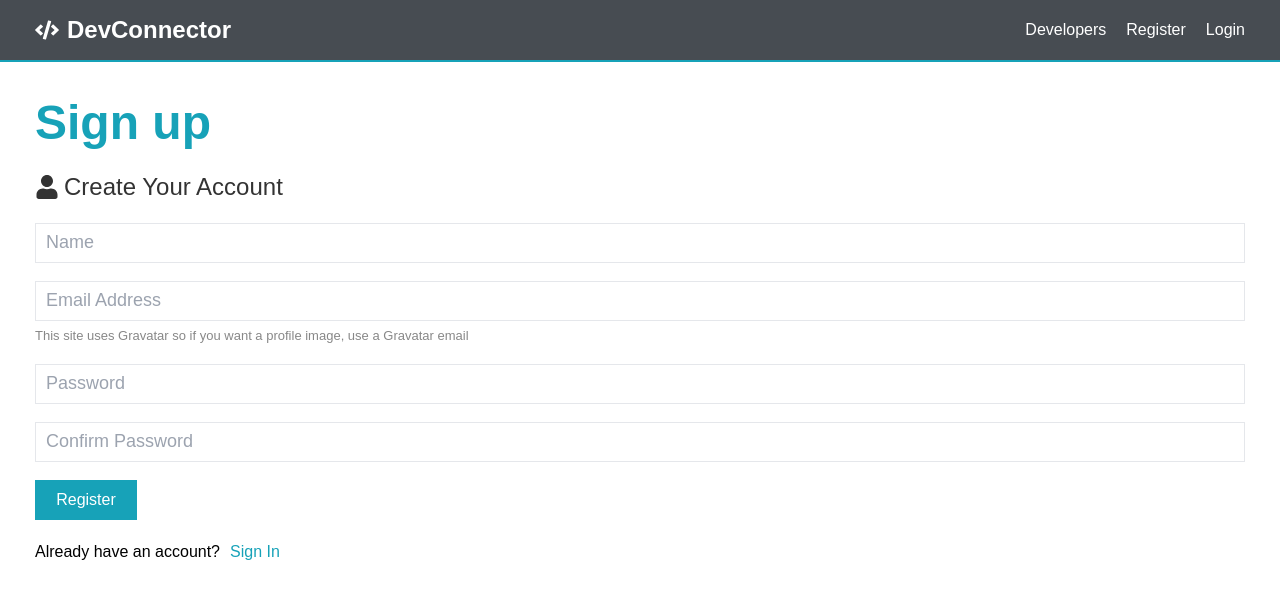
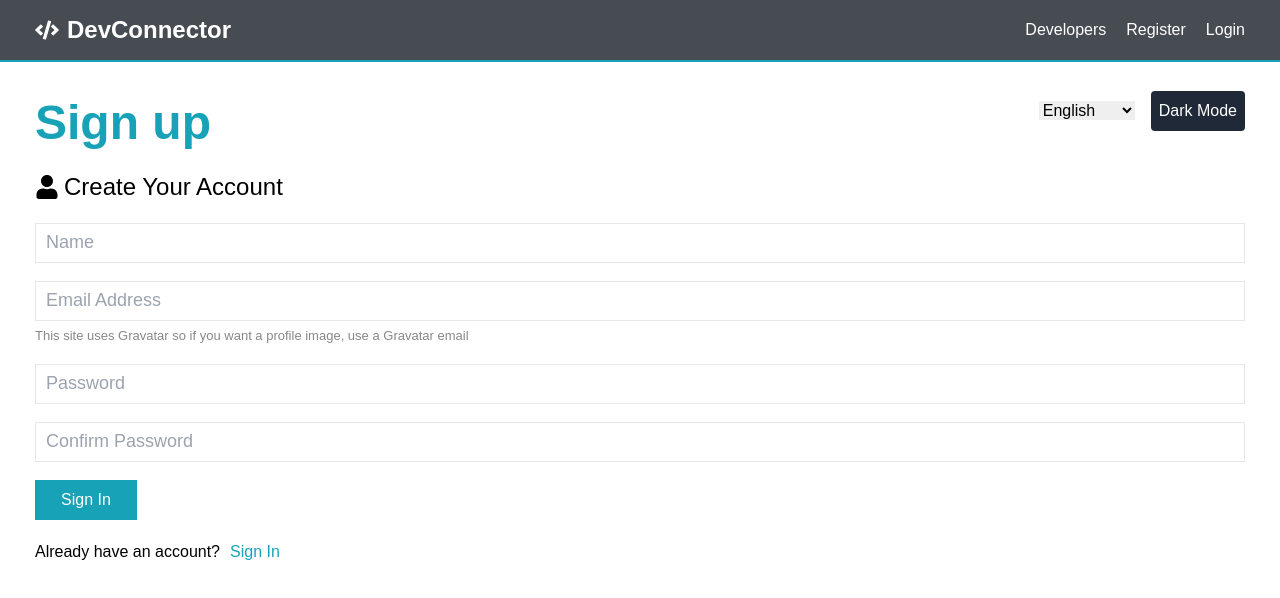
Before and after one commit to JamshidPardayev/DevConnector, a React (Vite) app: page /Signup in a window 1280 px wide. Shown: the top 598 px of the page. Built offline with nearby package versions, Linux system fonts and the light colour scheme.

Commit message:
Dark mode va Language qushildi

```diff
--- a/src/Dashboard.jsx
+++ b/src/Dashboard.jsx
@@ -5,7 +5,7 @@ import { FaUser } from "react-icons/fa";
 function Dashboard(){
     return (
         <div className='px-[35px] font-raleway'>
-            <h1 className='text-[48px] text-[#17a2b8] mt-[25px] font-bold '>Sign In</h1>
+            <h1 className='text-[48px] text-[#17a2b8] mt-[25px] font-bold '>Dashboard</h1>
             <p className='flex items-center gap-x-[5px] text-[24px] text-[#333333] mt-[10px]'><FaUser />Welcome New User</p>
             <p className='text-[16px] text-[#333333] mt-[16px]'>You have not yet setup a profile, please add some info</p>
             <button className='w-[140px] h-[40px] bg-[#17a2b8] text-[white] mt-[16px]'>Create Profile</button>
--- a/src/Login.jsx
+++ b/src/Login.jsx
@@ -1,12 +1,51 @@
 import React, { useState } from 'react';
 import { FaUser } from "react-icons/fa";
 import { Link, useNavigate } from 'react-router-dom';
+
+const translations = {
+    en: {
+        title: 'Sign In',
+        subtitle: 'Sign Into Your Account',
+        emailPlaceholder: 'Email Address',
+        passwordPlaceholder: 'Password',
+        loginButton: 'Login',
+        noAccount: "Don't have an account?",
+        signUp: 'Sign Up',
+        errorIncorrect: 'Email or password is incorrect',
+        errorNoUser: 'No user found. Please sign up first.',
+    },
+    ru: {
+        title: 'Войти',
+        subtitle: 'Войдите в свой аккаунт',
+        emailPlaceholder: 'Адрес электронной почты',
+        passwordPlaceholder: 'Пароль',
+        loginButton: 'Войти',
+        noAccount: 'У вас нет аккаунта?',
+        signUp: 'Зарегистрироваться',
+        errorIncorrect: 'Неправильный адрес электронной почты или пароль',
+        errorNoUser: 'Пользователь не найден. Пожалуйста, сначала зарегистрируйтесь.',
+    },
+    uz: {
+        title: 'Kirish',
+        subtitle: 'Hisobingizga kiring',
+        emailPlaceholder: 'Elektron pochta manzili',
+        passwordPlaceholder: 'Parol',
+        loginButton: 'Kirish',
+        noAccount: 'Hisobingiz yo\'qmi?',
+        signUp: 'Ro\'yxatdan o\'tish',
+        errorIncorrect: 'Elektron pochta yoki parol noto\'g\'ri',
+        errorNoUser: 'Foydalanuvchi topilmadi. Iltimos, avval ro\'yxatdan o\'ting.',
+    }
+};
 
 function Login() {
     const [email, setEmail] = useState('');
     const [password, setPassword] = useState('');
     const [error, setError] = useState('');
+    const [language, setLanguage] = useState('en');
+    const [darkMode, setDarkMode] = useState(false); // Dark mode state
     const navigate = useNavigate();
+
     const goLogin = (e) => {
         e.preventDefault();
 
@@ -16,24 +55,39 @@ function Login() {
             if (userData.email === email && userData.password === password) {
                 navigate('/Dashboard');
             } else {
-                setError('Email or password is incorrect');
+                setError(translations[language].errorIncorrect);
             }
         } else {
-            setError('No user found. Please sign up first.');
+            setError(translations[language].errorNoUser);
         }
     };
 
     return (
-        <div className='px-[35px] font-raleway'>
-            <h1 className='text-[48px] text-[#17a2b8] mt-[25px] font-bold'>Sign In</h1>
-            <p className='flex items-center gap-x-[5px] text-[24px] text-[#333333] mt-[10px]'>
-                <FaUser /> Sign Into Your Account
+        <div className={`px-[35px] min-h-[89vh]  font-raleway ${darkMode ? 'bg-gray-800 text-white' : 'bg-white text-black'}`}>
+            <div className='flex items-center justify-between'>
+                <h1 className='text-[48px] text-[#17a2b8] mt-[25px] font-bold'>{translations[language].title}</h1>
+                <div className='flex items-center'>
+                    <select className='outline-none cursor-pointer' onChange={(e) => setLanguage(e.target.value)} value={language}>
+                        <option value="en">English</option>
+                        <option value="ru">Русский</option>
+                        <option value="uz">O'zbekcha</option>
+                    </select>
+                    <button
+                        className={`ml-4 p-2 rounded ${darkMode ? 'bg-white text-black' : 'bg-gray-800 text-white'}`}
+                        onClick={() => setDarkMode(!darkMode)}
+                    >
+                        {darkMode ? 'Light Mode' : 'Dark Mode'}
+                    </button>
+                </div>
+            </div>
+            <p className='flex items-center gap-x-[5px] text-[24px] mt-[10px]'>
+                <FaUser /> {translations[language].subtitle}
             </p>
             <form onSubmit={goLogin}>
                 <input
                     className='h-[40px] w-[100%] border mt-[18px] px-[10px] placeholder:text-[18px] outline-none'
                     required
-                    placeholder='Email Address'
+                    placeholder={translations[language].emailPlaceholder}
                     type="email"
                     value={email}
                     onChange={(e) => setEmail(e.target.value)}
@@ -41,7 +95,7 @@ function Login() {
                 <input
                     className='h-[40px] w-[100%] border mt-[18px] px-[10px] placeholder:text-[18px] outline-none'
                     required
-                    placeholder='Password'
+                    placeholder={translations[language].passwordPlaceholder}
                     type="password"
                     value={password}
                     onChange={(e) => setPassword(e.target.value)}
@@ -51,13 +105,13 @@ function Login() {
                     className='w-[102px] h-[40px] bg-[#17a2b8] text-[white] hover:bg-blue-600 duration-[.3s] mt-[18px]'
                     type="submit"
                 >
-                    Login
+                    {translations[language].loginButton}
                 </button>
             </form>
             <div className='flex flex-wrap items-center gap-x-[10px] mt-[20px]'>
-                <p>Don't have an account?</p>
+                <p>{translations[language].noAccount}</p>
                 <Link to='/Signup'>
-                    <button className='text-[#17a2b8]'>Sign Up</button>
+                    <button className='text-[#17a2b8]'>{translations[language].signUp}</button>
                 </Link>
             </div>
         </div>
--- a/src/Signup.jsx
+++ b/src/Signup.jsx
@@ -1,6 +1,51 @@
 import React, { useState } from 'react';
 import { FaUser } from "react-icons/fa";
 import { Link, useNavigate } from 'react-router-dom';
+
+const translations = {
+    en: {
+        title: 'Sign up',
+        subtitle: 'Create Your Account',
+        namePlaceholder: 'Name',
+        emailPlaceholder: 'Email Address',
+        passwordPlaceholder: 'Password',
+        confirmPasswordPlaceholder: 'Confirm Password',
+        registrationSuccess: 'Registration successful!',
+        errorFill: "Please fill out all fields",
+        errorPasswordMismatch: 'Passwords do not match',
+        alreadyHaveAccount: 'Already have an account?',
+        signIn: 'Sign In',
+        gravatarInfo: 'This site uses Gravatar so if you want a profile image, use a Gravatar email',
+    },
+    ru: {
+        title: 'Регистрация',
+        subtitle: 'Создайте свою учетную запись',
+        namePlaceholder: 'Имя',
+        emailPlaceholder: 'Электронная почта',
+        passwordPlaceholder: 'Пароль',
+        confirmPasswordPlaceholder: 'Подтвердите пароль',
+        registrationSuccess: 'Регистрация успешна!',
+        errorFill: 'Пожалуйста, заполните все поля',
+        errorPasswordMismatch: 'Пароли не совпадают',
+        alreadyHaveAccount: 'Уже есть аккаунт?',
+        signIn: 'Войти',
+        gravatarInfo: 'Этот сайт использует Gravatar, поэтому, если вы хотите изображение профиля, используйте адрес электронной почты Gravatar',
+    },
+    uz: {
+        title: 'Ro\'yxatdan o\'tish',
+        subtitle: 'Hisobingizni yarating',
+        namePlaceholder: 'Ism',
+        emailPlaceholder: 'Elektron pochta manzili',
+        passwordPlaceholder: 'Parol',
+        confirmPasswordPlaceholder: 'Parolni tasdiqlang',
+        registrationSuccess: 'Ro\'yxatdan o\'tish muvaffaqiyatli!',
+        errorFill: 'Iltimos, barcha maydonlarni to\'ldiring',
+        errorPasswordMismatch: 'Parollar bir xil emas',
+        alreadyHaveAccount: 'Allaqachon hisobingiz bormi?',
+        signIn: 'Kirish',
+        gravatarInfo: 'Ushbu sayt Gravatar’dan foydalanadi, shuning uchun agar siz profil rasmini xohlasangiz, Gravatar elektron pochta manzilidan foydalaning',
+    }
+};
 
 function Signup() {
     const [name, setName] = useState('');
@@ -8,18 +53,20 @@ function Signup() {
     const [password, setPassword] = useState('');
     const [confirmPassword, setConfirmPassword] = useState('');
     const [error, setError] = useState('');
+    const [language, setLanguage] = useState('en');
+    const [darkMode, setDarkMode] = useState(false);
     const navigate = useNavigate();
 
     const SubmitBtn = (e) => {
         e.preventDefault();
 
         if (name.trim() === '' || email.trim() === '' || password.trim() === '' || confirmPassword.trim() === '') {
-            setError("Ma'lumotni To'ldiring");
+            setError(translations[language].errorFill);
             return;
         }
 
         if (password !== confirmPassword) {
-            setError('Password bir xil emas');
+            setError(translations[language].errorPasswordMismatch);
             return;
         }
 
@@ -30,22 +77,37 @@ function Signup() {
         setPassword('');
         setConfirmPassword('');
         setError('');
-        alert('Registration successful!');
+        alert(translations[language].registrationSuccess);
 
         navigate('/Login');
     };
 
     return (
-        <div className='px-[35px] font-raleway'>
-            <h1 className='text-[48px] text-[#17a2b8] mt-[25px] font-bold'>Sign up</h1>
-            <p className='flex items-center gap-x-[5px] text-[24px] text-[#333333] mt-[10px]'>
-                <FaUser /> Create Your Account
+        <div className={`px-[35px] min-h-[89vh] font-raleway ${darkMode ? 'bg-gray-800 text-white' : 'bg-white text-black'}`}>
+            <div className='flex items-center flex-wrap justify-between'>
+                <h1 className='text-[48px] text-[#17a2b8] mt-[25px] font-bold'>{translations[language].title}</h1>
+                <div className='flex items-center'>
+                    <select className='outline-none cursor-pointer' onChange={(e) => setLanguage(e.target.value)} value={language}>
+                        <option value="en">English</option>
+                        <option value="ru">Русский</option>
+                        <option value="uz">O'zbekcha</option>
+                    </select>
+                    <button
+                        className={`ml-4 p-2 rounded ${darkMode ? 'bg-white text-black' : 'bg-gray-800 text-white'}`}
+                        onClick={() => setDarkMode(!darkMode)}
+                    >
+                        {darkMode ? 'Light Mode' : 'Dark Mode'}
+                    </button>
+                </div>
+            </div>
+            <p className='flex items-center gap-x-[5px] text-[24px] mt-[10px]'>
+                <FaUser /> {translations[language].subtitle}
             </p>
             <form onSubmit={SubmitBtn}>
                 <input
                     className='h-[40px] w-[100%] border mt-[18px] px-[10px] placeholder:text-[18px] outline-none'
                     required
-                    placeholder='Name'
+                    placeholder={translations[language].namePlaceholder}
                     type="text"
                     value={name}
                     onChange={(e) => setName(e.target.value)}
@@ -53,18 +115,18 @@ function Signup() {
                 <input
                     className='h-[40px] w-[100%] border mt-[18px] px-[10px] placeholder:text-[18px] outline-none'
                     required
-                    placeholder='Email Address'
+                    placeholder={translations[language].emailPlaceholder}
                     type="email"
                     value={email}
                     onChange={(e) => setEmail(e.target.value)}
                 />
                 <p className='text-[13px] text-[#888888] mt-[5px]'>
-                    This site uses Gravatar so if you want a profile image, use a Gravatar email
+                    {translations[language].gravatarInfo}
                 </p>
                 <input
                     className='h-[40px] w-[100%] border mt-[18px] px-[10px] placeholder:text-[18px] outline-none'
                     required
-                    placeholder='Password'
+                    placeholder={translations[language].passwordPlaceholder}
                     type="password"
                     value={password}
                     onChange={(e) => setPassword(e.target.value)}
@@ -72,7 +134,7 @@ function Signup() {
                 <input
                     className='h-[40px] w-[100%] border mt-[18px] px-[10px] placeholder:text-[18px] outline-none'
                     required
-                    placeholder='Confirm Password'
+                    placeholder={translations[language].confirmPasswordPlaceholder}
                     type="password"
                     value={confirmPassword}
                     onChange={(e) => setConfirmPassword(e.target.value)}
@@ -82,13 +144,13 @@ function Signup() {
                     className='w-[102px] h-[40px] bg-[#17a2b8] text-[white] hover:bg-blue-600 duration-[.3s] mt-[18px]'
                     type="submit"
                 >
-                    Register
+                    {translations[language].signIn}
                 </button>
             </form>
             <div className='flex flex-wrap items-center gap-x-[10px] mt-[20px]'>
-                <p>Already have an account?</p>
+                <p>{translations[language].alreadyHaveAccount}</p>
                 <Link to='/Login'>
-                    <button className='text-[#17a2b8]'>Sign In</button>
+                    <button className='text-[#17a2b8]'>{translations[language].signIn}</button>
                 </Link>
             </div>
         </div>
```
